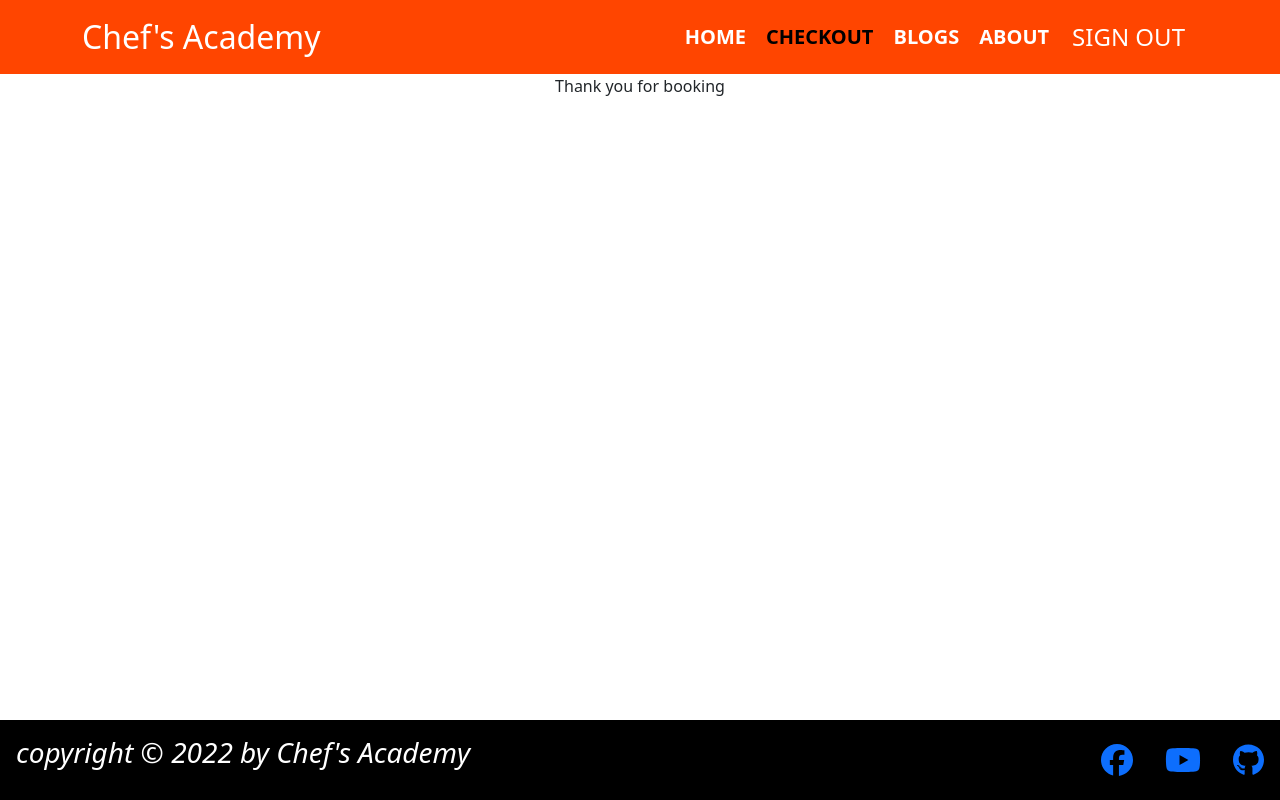
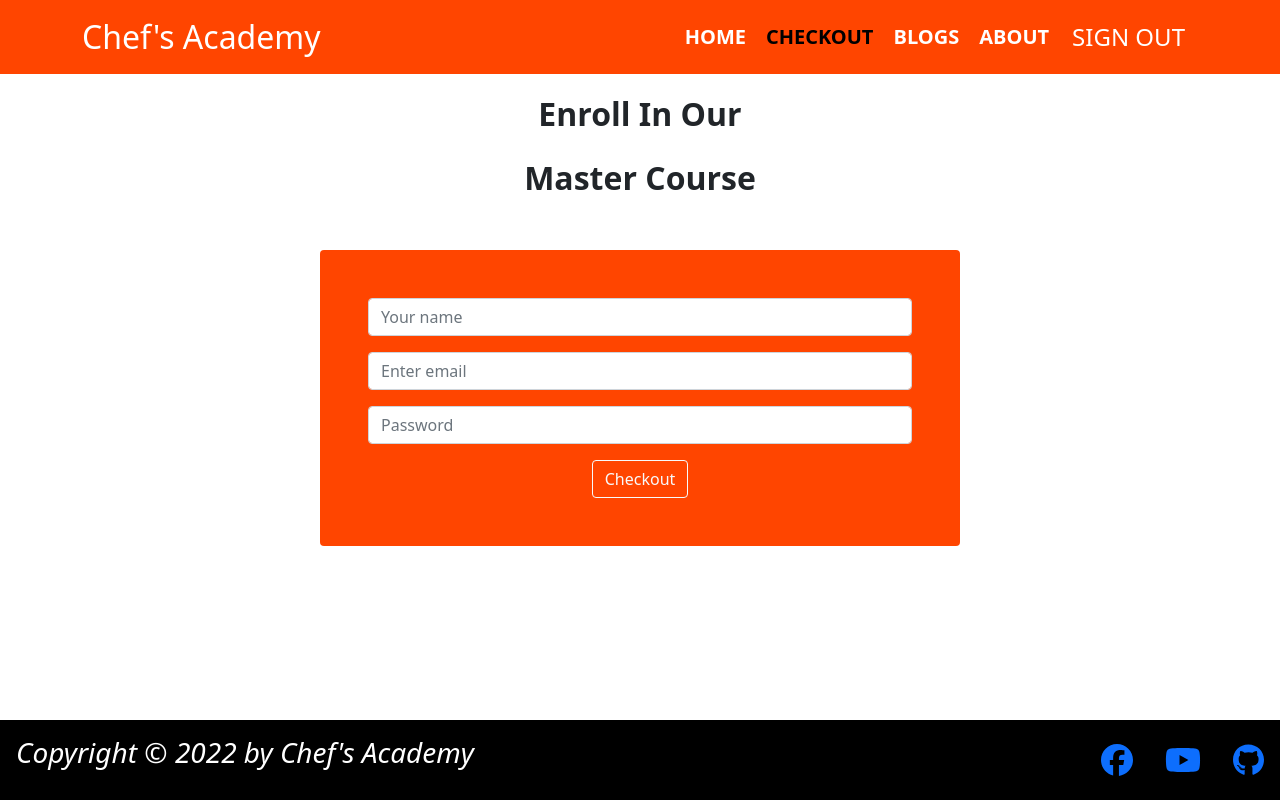
Before and after one commit to TanveerShahriar/chefs-academy, a React (Create React App) app: page /checkout in a window 1280 px wide. Built offline with nearby package versions, Linux system fonts and the light colour scheme; no server answers; sample sign-in values are in the browser's storage.

Commit message:
checkout page done

```diff
--- a/src/App.js
+++ b/src/App.js
@@ -9,6 +9,8 @@ import Register from './Pages/Login/Register/Register';
 import RequireAuth from './Pages/Login/RequireAuth/RequireAuth';
 import Checkout from './Pages/Checkout/Checkout/Checkout';
 import NotFound from './Pages/NotFound/NotFound';
+import About from './Pages/About/About/About';
+import Thanks from './Pages/Thanks/Thanks/Thanks';
 
 function App() {
   return (
@@ -21,10 +23,17 @@ function App() {
           <RequireAuth>
             <Checkout></Checkout>
           </RequireAuth>
-        }></Route>
+        }>
+          <Route path=":serviceId" element={<Checkout />} />
+        </Route>
         <Route path='/blogs' element={<Blogs></Blogs>}></Route>
         <Route path='/login' element={<Login></Login>}></Route>
         <Route path="/register" element={<Register></Register>}></Route>
+        <Route path="/about" element={<About></About>}></Route>
+        <Route path="/thanks" element={
+          <RequireAuth>
+            <Thanks></Thanks>
+          </RequireAuth>}></Route>
         <Route path='*' element={<NotFound></NotFound>}></Route>
       </Routes>
       <Footer></Footer>
--- /dev/null
+++ b/src/Pages/About/About/About.css
@@ -0,0 +1,8 @@
+.myself{
+    color: rgba(65, 35, 35, 0.8);
+    margin: 50px 50px 150px;
+    padding: 20px;
+    border: 5px solid orangered;
+    border-radius: 50px;
+    background-color: rgba(235, 229, 227, 0.811);
+}
--- /dev/null
+++ b/src/Pages/About/About/About.js
@@ -0,0 +1,14 @@
+import React from 'react';
+import './About.css'
+
+const About = () => {
+    return (
+        <div className='mt-5'>
+            <h1>Welcome To</h1>
+            <h1><span className="text-color">Tanveer Shahriar's</span> World</h1>
+            <p className="myself text-start shadow-lg">Hi there! I'm Tanveer, a beginner web developer who is on his way to becoming a professional. This space was created so that you can get a sense of me as a person and as a web developer. Here you will find examples of my work and an explanation of the logic behind different choices I've made while working on them. My main focus is front-end development, but I'm getting into back-end development too. That's why I took this course and completing the journey sincerely. After that I would love to learn more advance topics and also a intern as a junior web developer.</p>
+        </div>
+    );
+};
+
+export default About;
--- a/src/Pages/Checkout/Checkout/Checkout.css
+++ b/src/Pages/Checkout/Checkout/Checkout.css
@@ -0,0 +1,3 @@
+.check-form{
+    background-color: orangered;
+}
--- a/src/Pages/Checkout/Checkout/Checkout.js
+++ b/src/Pages/Checkout/Checkout/Checkout.js
@@ -1,10 +1,39 @@
-import React from 'react';
+import { Form } from 'react-bootstrap';
+import { useNavigate, useParams } from 'react-router-dom';
 import './Checkout.css'
 
 const Checkout = () => {
+    let params = useParams();
+    const navigate = useNavigate();
+
+    const handleSubmit = event => {
+        event.preventDefault();
+
+        navigate('/thanks')
+    }
+
     return (
-        <div>
-            Thank you for booking
+        <div className='my-3'>
+            <div className='fs-2 fw-bold'>
+                <p>Enroll In Our</p>
+                <p><span className='text-color'>{params?.serviceId}</span> Master Course</p>
+            </div>
+            <div className='container w-50 mx-auto my-5 p-5 rounded login-form check-form'>
+                <Form onSubmit={handleSubmit}>
+                    <Form.Group className="mb-3" controlId="formBasicEmail">
+                        <Form.Control placeholder="Your name" required />
+                    </Form.Group>
+
+                    <Form.Group className="mb-3" controlId="formBasicEmail">
+                        <Form.Control type="email" placeholder="Enter email" required />
+                    </Form.Group>
+
+                    <Form.Group className="mb-3" controlId="formBasicPassword">
+                        <Form.Control type="password" placeholder="Password" required />
+                    </Form.Group>
+                    <button className='btn btn-outline-light rounded' type="submit">Checkout</button>
+                </Form>
+            </div>
         </div>
     );
 };
--- a/src/Pages/Home/Service/Service.js
+++ b/src/Pages/Home/Service/Service.js
@@ -1,11 +1,16 @@
 import React from 'react';
 import { Card, Col } from 'react-bootstrap';
-import { Link } from 'react-router-dom';
+import { Link, useNavigate } from 'react-router-dom';
 import './Service.css'
 
 
 const Review = (props) => {
     const {picture, name, description, price} = props.review;
+    const navigate = useNavigate();
+
+    const navigateToCheckout = id =>{
+        navigate(`/checkout/${id}`);
+    }
     return (
         <Col>
             <Card className='h-100 mx-auto'>
@@ -17,9 +22,10 @@ const Review = (props) => {
                             <p className='fs-2 fw-bold'>Master Course</p>
                             <p className='text-secondary'>{description}</p>
                             <p className='fs-3 fw-bold'>Price: {price}</p>
-                            <Link to="/checkout">
+                            {/* <Link to="/checkout">
                                 <button className='btn btn-outline-danger'>Enroll</button>
-                            </Link>
+                            </Link> */}
+                            <button onClick={() => navigateToCheckout(name)} className='btn btn-outline-danger'>Enroll</button>
                         </div>
                     </div>
                 </Card.Body>
--- a/src/Pages/Login/SocialLogin/SocialLogin.js
+++ b/src/Pages/Login/SocialLogin/SocialLogin.js
@@ -3,7 +3,7 @@ import { FontAwesomeIcon } from '@fortawesome/react-fontawesome';
 import {fab, faGoogle} from "@fortawesome/free-brands-svg-icons";
 import { useSignInWithGoogle } from 'react-firebase-hooks/auth';
 import auth from '../../../firebase.init';
-import { useNavigate } from 'react-router-dom';
+import { useLocation, useNavigate } from 'react-router-dom';
 import Loading from '../../Shared/Loading/Loading';
 import './SocialLogin.css'
 import { library } from '@fortawesome/fontawesome-svg-core';
@@ -13,6 +13,9 @@ library.add(fab, faGoogle);
 const SocialLogin = () => {
     const [signInWithGoogle, user, loading, error] = useSignInWithGoogle(auth);
     const navigate = useNavigate();
+    const location = useLocation();
+
+    let from = location.state?.from?.pathname || "/";
 
     let errorElement;
 
@@ -25,7 +28,7 @@ const SocialLogin = () => {
     }
 
     if (user) {
-        navigate('/home');
+        navigate(from, { replace: true });
     }
 
     return (
--- a/src/Pages/Shared/Footer/Footer.js
+++ b/src/Pages/Shared/Footer/Footer.js
@@ -10,7 +10,7 @@ const Footer = () => {
     const year = today.getFullYear();
     return (
         <footer className='text-center mt-auto bg-black text-white fst-italic d-lg-flex justify-content-between'>
-            <h3 className='p-3'>copyright &copy; {year} by Chef's Academy</h3>
+            <h3 className='p-3'>Copyright &copy; {year} by Chef's Academy</h3>
             <div className='fs-2 text-white d-inline-flex'>
                 <div className='p-3'>
                     <a href="https://www.facebook.com/groups/288111895977592" target="_blank" rel="noopener noreferrer">
--- /dev/null
+++ b/src/Pages/Thanks/Thanks/Thanks.js
@@ -0,0 +1,13 @@
+import React from 'react';
+import './Thanks.css'
+
+const Thanks = () => {
+    return (
+        <div className='m-5 text-color fs-1 fw-bold shadow w-75 mx-auto'>
+            <p>Thanks for enrolling</p>
+            <p>Happy Journey</p>
+        </div>
+    );
+};
+
+export default Thanks;
```
Also changed, not shown: src/Pages/Thanks/Thanks/Thanks.css (added).
